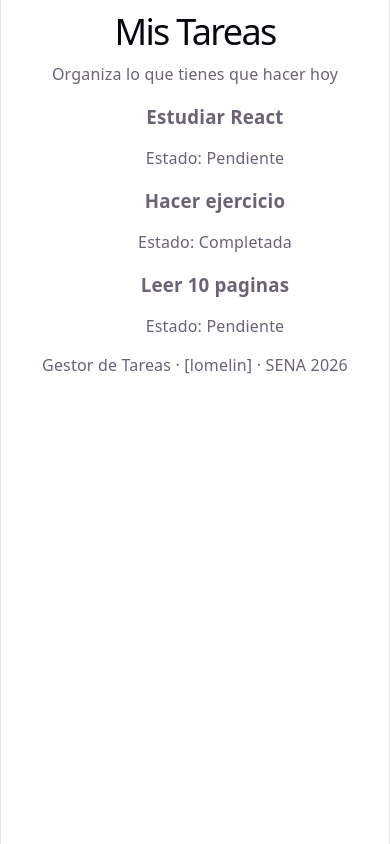
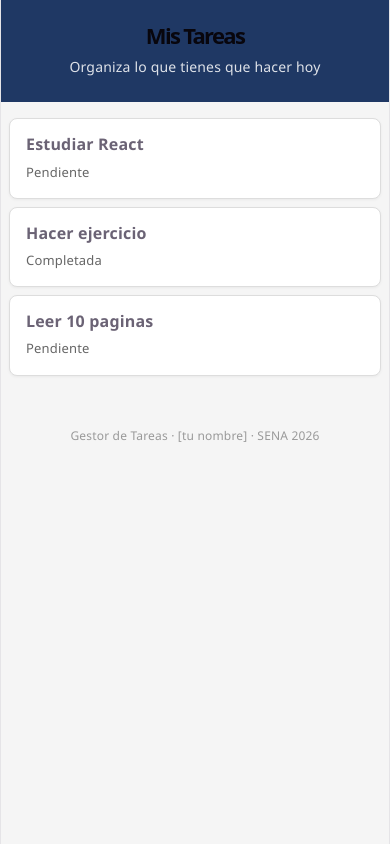
Before and after one commit to andresLc-77/gestor-tareas, a React (Vite) app: page / in a window 390 px wide. Built offline with nearby package versions, Linux system fonts and the light colour scheme.

Commit message:
Aplicar estilos CSS y responsive basico a los componentes

```diff
--- a/src/App.css
+++ b/src/App.css
@@ -1,184 +1,22 @@
-.counter {
-  font-size: 16px;
-  padding: 5px 10px;
-  border-radius: 5px;
-  color: var(--accent);
-  background: var(--accent-bg);
-  border: 2px solid transparent;
-  transition: border-color 0.3s;
-  margin-bottom: 24px;
+.app {
+  font-family: 'Segoe UI', Arial, sans-serif;
+  min-height: 100vh;
+  background-color: #f5f5f5;
+}
 
-  &:hover {
-    border-color: var(--accent-border);
+/* Pantallas pequenias (celular) */
+@media (max-width: 600px) {
+  .encabezado__titulo {
+    font-size: 22px;
   }
-  &:focus-visible {
-    outline: 2px solid var(--accent);
-    outline-offset: 2px;
+
+  .item {
+    flex-direction: column;
+    align-items: flex-start;
+    gap: 4px;
+  }
+
+  .lista {
+    padding: 0 8px;
   }
 }
-
-.hero {
-  position: relative;
-
-  .base,
-  .framework,
-  .vite {
-    inset-inline: 0;
-    margin: 0 auto;
-  }
-
-  .base {
-    width: 170px;
-    position: relative;
-    z-index: 0;
-  }
-
-  .framework,
-  .vite {
-    position: absolute;
-  }
-
-  .framework {
-    z-index: 1;
-    top: 34px;
-    height: 28px;
-    transform: perspective(2000px) rotateZ(300deg) rotateX(44deg) rotateY(39deg)
-      scale(1.4);
-  }
-
-  .vite {
-    z-index: 0;
-    top: 107px;
-    height: 26px;
-    width: auto;
-    transform: perspective(2000px) rotateZ(300deg) rotateX(40deg) rotateY(39deg)
-      scale(0.8);
-  }
-}
-
-#center {
-  display: flex;
-  flex-direction: column;
-  gap: 25px;
-  place-content: center;
-  place-items: center;
-  flex-grow: 1;
-
-  @media (max-width: 1024px) {
-    padding: 32px 20px 24px;
-    gap: 18px;
-  }
-}
-
-#next-steps {
-  display: flex;
-  border-top: 1px solid var(--border);
-  text-align: left;
-
-  & > div {
-    flex: 1 1 0;
-    padding: 32px;
-    @media (max-width: 1024px) {
-      padding: 24px 20px;
-    }
-  }
-
-  .icon {
-    margin-bottom: 16px;
-    width: 22px;
-    height: 22px;
-  }
-
-  @media (max-width: 1024px) {
-    flex-direction: column;
-    text-align: center;
-  }
-}
-
-#docs {
-  border-right: 1px solid var(--border);
-
-  @media (max-width: 1024px) {
-    border-right: none;
-    border-bottom: 1px solid var(--border);
-  }
-}
-
-#next-steps ul {
-  list-style: none;
-  padding: 0;
-  display: flex;
-  gap: 8px;
-  margin: 32px 0 0;
-
-  .logo {
-    height: 18px;
-  }
-
-  a {
-    color: var(--text-h);
-    font-size: 16px;
-    border-radius: 6px;
-    background: var(--social-bg);
-    display: flex;
-    padding: 6px 12px;
-    align-items: center;
-    gap: 8px;
-    text-decoration: none;
-    transition: box-shadow 0.3s;
-
-    &:hover {
-      box-shadow: var(--shadow);
-    }
-    .button-icon {
-      height: 18px;
-      width: 18px;
-    }
-  }
-
-  @media (max-width: 1024px) {
-    margin-top: 20px;
-    flex-wrap: wrap;
-    justify-content: center;
-
-    li {
-      flex: 1 1 calc(50% - 8px);
-    }
-
-    a {
-      width: 100%;
-      justify-content: center;
-      box-sizing: border-box;
-    }
-  }
-}
-
-#spacer {
-  height: 88px;
-  border-top: 1px solid var(--border);
-  @media (max-width: 1024px) {
-    height: 48px;
-  }
-}
-
-.ticks {
-  position: relative;
-  width: 100%;
-
-  &::before,
-  &::after {
-    content: '';
-    position: absolute;
-    top: -4.5px;
-    border: 5px solid transparent;
-  }
-
-  &::before {
-    left: 0;
-    border-left-color: var(--border);
-  }
-  &::after {
-    right: 0;
-    border-right-color: var(--border);
-  }
-}
--- /dev/null
+++ b/src/componentes/Encabezado.css
@@ -0,0 +1,18 @@
+.encabezado {
+  background-color: #1F3864;
+  color: white;
+  padding: 24px 16px;
+  text-align: center;
+}
+
+.encabezado__titulo {
+  font-size: 28px;
+  font-weight: bold;
+  margin: 0 0 8px 0;
+}
+
+.encabezado__subtitulo {
+  font-size: 14px;
+  margin: 0;
+  opacity: 0.85;
+}
--- a/src/componentes/Encabezado.jsx
+++ b/src/componentes/Encabezado.jsx
@@ -1,8 +1,10 @@
+import './Encabezado.css'
+
 function Encabezado({ titulo, subtitulo }) {
   return (
-    <header>
-      <h1>{titulo}</h1>
-      <p>{subtitulo}</p>
+    <header className="encabezado">
+      <h1 className="encabezado__titulo">{titulo}</h1>
+      <p className="encabezado__subtitulo">{subtitulo}</p>
     </header>
   )
 }
--- a/src/componentes/Formulario.jsx
+++ b/src/componentes/Formulario.jsx
@@ -1,8 +1,10 @@
+import './Formulario.css'
+
 function Formulario() {
   return (
-    <section>
+    <section className="formulario">
       <h2>Nueva tarea</h2>
-      <p>Aquí podrás escribir y agregar una tarea nueva</p>
+      <p>Aqui podras agregar tareas nuevas</p>
     </section>
   )
 }
--- /dev/null
+++ b/src/componentes/Item.css
@@ -0,0 +1,22 @@
+.item {
+  display: flex;
+  justify-content: space-between;
+  align-items: center;
+  padding: 14px 16px;
+  margin: 8px 0;
+  background-color: white;
+  border: 1px solid #ddd;
+  border-radius: 8px;
+  box-shadow: 0 1px 3px rgba(0,0,0,0.05);
+}
+
+.item__texto {
+  font-size: 16px;
+  margin: 0;
+}
+
+.item__estado {
+  font-size: 13px;
+  color: #666;
+  margin: 0;
+}
--- a/src/componentes/Item.jsx
+++ b/src/componentes/Item.jsx
@@ -1,8 +1,12 @@
+import './Item.css'
+
 function Item({ tarea }) {
   return (
     <article className="item">
-      <h3>{tarea.texto}</h3>
-      <p>Estado: {tarea.completada ? 'Completada' : 'Pendiente'}</p>
+      <h3 className="item__texto">{tarea.texto}</h3>
+      <p className="item__estado">
+        {tarea.completada ? 'Completada' : 'Pendiente'}
+      </p>
     </article>
   )
 }
--- /dev/null
+++ b/src/componentes/Lista.css
@@ -0,0 +1,6 @@
+.lista {
+  list-style: none;
+  padding: 0 16px;
+  margin: 16px auto;
+  max-width: 600px;
+}
--- a/src/componentes/Lista.jsx
+++ b/src/componentes/Lista.jsx
@@ -1,3 +1,4 @@
+import './Lista.css'
 import Item from './Item'
 
 function Lista({ tareas }) {
--- /dev/null
+++ b/src/componentes/PiePagina.css
@@ -0,0 +1,7 @@
+.pie-pagina {
+  text-align: center;
+  padding: 16px;
+  font-size: 12px;
+  color: #999;
+  margin-top: 32px;
+}
--- a/src/componentes/PiePagina.jsx
+++ b/src/componentes/PiePagina.jsx
@@ -1,7 +1,9 @@
+import './PiePagina.css'
+
 function PiePagina() {
   return (
-    <footer>
-      <p>Gestor de Tareas · [lomelin] · SENA 2026</p>
+    <footer className="pie-pagina">
+      <p>Gestor de Tareas · [tu nombre] · SENA 2026</p>
     </footer>
   )
 }
```
Also changed, not shown: src/componentes/Formulario.css (added, +7 -0 lines).
